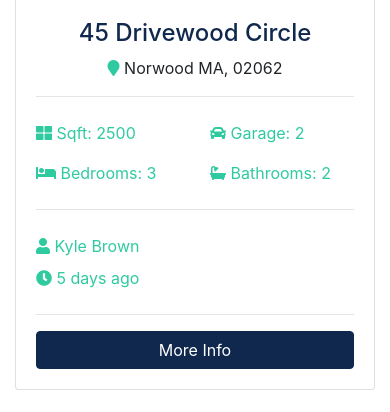
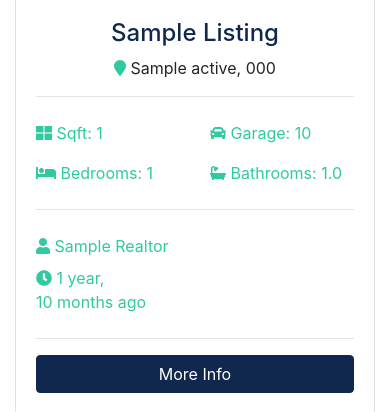
Before and after one commit to gurnitha/django-bt-realestate, a Django app: page / in a window 390 px wide. Shown: the part 1194-1606 px from the top of the page. Run offline with Django 3.2, Linux system fonts and the light colour scheme; tables that the repository leaves empty hold one stand-in row (values such as "Sample post"); grey boxes marked "Sample" are stand-in pictures; some libraries are stand-ins or nearby versions.

Commit message:
10.1 Displaying listings (with limit 3) to home page

```diff
--- a/apps/pages/templates/pages/index.html
+++ b/apps/pages/templates/pages/index.html
@@ -1,6 +1,7 @@
 {% extends 'base.html' %}
 {% block title %}Home{% endblock title %}
 
+{% load humanize %}
 {% load static %}
 
     {% block content %}
@@ -131,153 +132,64 @@
         <div class="container">
             <h3 class="text-center mb-3">Latest Listings</h3>
             <div class="row">
-                <!-- Listing 1 -->
+                {% if listings %}
+                {% for listing in listings %}
+                <!-- Listing Card -->
                 <div class="col-md-6 col-lg-4 mb-4">
                     <div class="card listing-preview">
-                        <img class="card-img-top" src="{% static 'assets/img/homes/home-1.jpg' %}" alt="">
+                        <img class="card-img-top" src="{{listing.photo_main.url}}" alt="">
                         <div class="card-img-overlay">
                             <h2>
-                                <span class="badge badge-secondary text-white">$490,000</span>
+                                <span class="badge badge-secondary text-white">${{listing.price|intcomma}}</span>
                             </h2>
                         </div>
                         <div class="card-body">
                             <div class="listing-heading text-center">
-                                <h4 class="text-primary">45 Drivewood Circle</h4>
+                                <h4 class="text-primary">{{listing.title|title}}</h4>
                                 <p>
-                                    <i class="fas fa-map-marker text-secondary"></i> Norwood MA, 02062
+                                    <i class="fas fa-map-marker text-secondary"></i> {{listing.city}} {{listing.state}}, {{listing.zipcode}}
                                 </p>
                             </div>
                             <hr>
                             <div class="row py-2 text-secondary">
                                 <div class="col-6">
-                                    <i class="fas fa-th-large"></i> Sqft: 2500
+                                    <i class="fas fa-th-large"></i> Sqft: {{listing.sqft}}
                                 </div>
                                 <div class="col-6">
-                                    <i class="fas fa-car"></i> Garage: 2
+                                    <i class="fas fa-car"></i> Garage: {{listing.garage}}
                                 </div>
                             </div>
                             <div class="row py-2 text-secondary">
                                 <div class="col-6">
-                                    <i class="fas fa-bed"></i> Bedrooms: 3
+                                    <i class="fas fa-bed"></i> Bedrooms: {{listing.bedrooms}}
                                 </div>
                                 <div class="col-6">
-                                    <i class="fas fa-bath"></i> Bathrooms: 2
+                                    <i class="fas fa-bath"></i> Bathrooms: {{listing.bathrooms}}
                                 </div>
                             </div>
                             <hr>
                             <div class="row py-2 text-secondary">
                                 <div class="col-6">
-                                    <i class="fas fa-user"></i> Kyle Brown
+                                    <i class="fas fa-user"></i> {{listing.realtor|title}}
                                 </div>
                             </div>
                             <div class="row text-secondary pb-2">
                                 <div class="col-6">
-                                    <i class="fas fa-clock"></i> 5 days ago
+                                    <i class="fas fa-clock"></i> {{listing.list_date|timesince}} ago
                                 </div>
                             </div>
                             <hr>
-                            <a href="listing.html" class="btn btn-primary btn-block">More Info</a>
+                            <a href="{% url 'listings:listing_list' %}" class="btn btn-primary btn-block">More Info</a>
                         </div>
                     </div>
                 </div>
-                <!-- Listing 2 -->
-                <div class="col-md-6 col-lg-4 mb-4">
-                    <div class="card listing-preview">
-                        <img class="card-img-top" src="{% static 'assets/img/homes/home-2.jpg' %}" alt="">
-                        <div class="card-img-overlay">
-                            <h2>
-                                <span class="badge badge-secondary text-white">$550,000</span>
-                            </h2>
-                        </div>
-                        <div class="card-body">
-                            <div class="listing-heading text-center">
-                                <h4 class="text-primary">18 Jefferson Lane</h4>
-                                <p>
-                                    <i class="fas fa-map-marker text-secondary"></i> Woburn MA, 01801
-                                </p>
-                            </div>
-                            <hr>
-                            <div class="row py-2 text-secondary">
-                                <div class="col-6">
-                                    <i class="fas fa-th-large"></i> Sqft: 3200
-                                </div>
-                                <div class="col-6">
-                                    <i class="fas fa-car"></i> Garage: 1
-                                </div>
-                            </div>
-                            <div class="row py-2 text-secondary">
-                                <div class="col-6">
-                                    <i class="fas fa-bed"></i> Bedrooms: 4
-                                </div>
-                                <div class="col-6">
-                                    <i class="fas fa-bath"></i> Bathrooms: 2.5
-                                </div>
-                            </div>
-                            <hr>
-                            <div class="row py-2 text-secondary">
-                                <div class="col-6">
-                                    <i class="fas fa-user"></i> Mark Hudson
-                                </div>
-                            </div>
-                            <div class="row text-secondary pb-2">
-                                <div class="col-6">
-                                    <i class="fas fa-clock"></i> 5 days ago
-                                </div>
-                            </div>
-                            <hr>
-                            <a href="listing.html" class="btn btn-primary btn-block">More Info</a>
-                        </div>
-                    </div>
+                {% endfor %}
+                <!-- Listing Card -->
+                {% else %}
+                <div class="col-md-12">
+                    <p>No listings available.</p>
                 </div>
-                <!-- Listing 3 -->
-                <div class="col-md-6 col-lg-4 mb-4">
-                    <div class="card listing-preview">
-                        <img class="card-img-top" src="{% static 'assets/img/homes/home-3.jpg' %}" alt="">
-                        <div class="card-img-overlay">
-                            <h2>
-                                <span class="badge badge-secondary text-white">$580,000</span>
-                            </h2>
-                        </div>
-                        <div class="card-body">
-                            <div class="listing-heading text-center">
-                                <h4 class="text-primary">187 Woodrow Street</h4>
-                                <p>
-                                    <i class="fas fa-map-marker text-secondary"></i> Salem MA, 01915
-                                </p>
-                            </div>
-                            <hr>
-                            <div class="row py-2 text-secondary">
-                                <div class="col-6">
-                                    <i class="fas fa-th-large"></i> Sqft: 3107
-                                </div>
-                                <div class="col-6">
-                                    <i class="fas fa-car"></i> Garage: 0
-                                </div>
-                            </div>
-                            <div class="row py-2 text-secondary">
-                                <div class="col-6">
-                                    <i class="fas fa-bed"></i> Bedrooms: 4
-                                </div>
-                                <div class="col-6">
-                                    <i class="fas fa-bath"></i> Bathrooms: 3
-                                </div>
-                            </div>
-                            <hr>
-                            <div class="row py-2 text-secondary">
-                                <div class="col-6">
-                                    <i class="fas fa-user"></i> Mark Hudson
-                                </div>
-                            </div>
-                            <div class="row text-secondary pb-2">
-                                <div class="col-6">
-                                    <i class="fas fa-clock"></i> 5 days ago
-                                </div>
-                            </div>
-                            <hr>
-                            <a href="listing.html" class="btn btn-primary btn-block">More Info</a>
-                        </div>
-                    </div>
-                </div>
+                {% endif %}
             </div>
         </div>
     </section>
--- a/apps/pages/views.py
+++ b/apps/pages/views.py
@@ -3,10 +3,15 @@
 # Django modules
 from django.shortcuts import render
 
+# Locals
+from apps.listings.models import Listing
+
 # Create your views here.
 
 def home(request):
-	return render(request, 'pages/index.html')
+	listings = Listing.objects.order_by('-list_date').filter(is_published=True)[:3]
+	context = {'listings':listings}
+	return render(request, 'pages/index.html', context)
 
 def about(request):
 	return render(request, 'pages/about.html')
```
Also changed, not shown: README.md.
